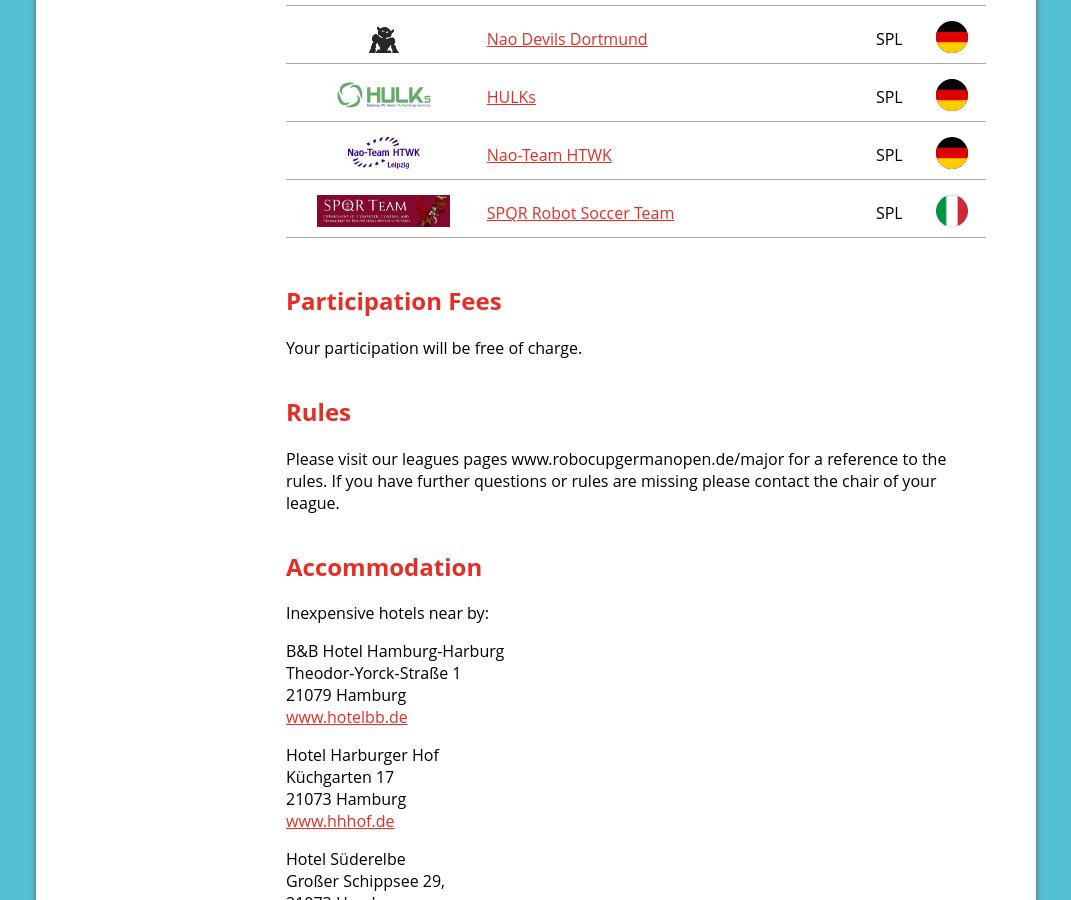
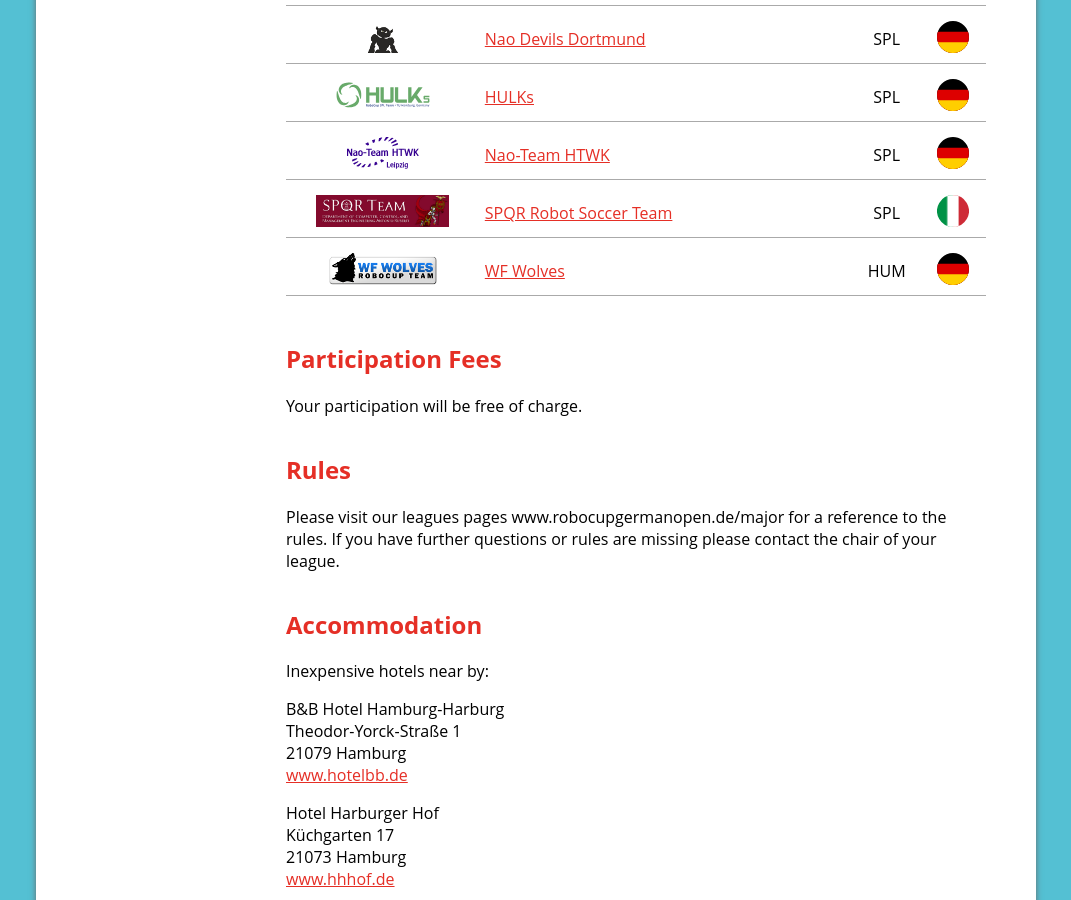
Before and after one commit to RHOrga/rhorga.github.io, a Jekyll site: the page built from 2018/en/teams.md, in a window 1280 px wide and 900 px high, scrolled down 878 px. Shown: the whole window, without its empty margins (104-1175 px from the left). Built offline with Jekyll 4.4.1, drawn with Linux system fonts in a browser that asks for light colours.

Commit message:
Add wolves

```diff
--- a/2018/en/teams.md
+++ b/2018/en/teams.md
@@ -24,6 +24,7 @@ Please submit your registration as soon as possible to help us simplify planning
 | ![](/assets/img/teams/HULKs.svg){: height="32"} | [HULKs](https://hulks.de) | SPL | ![DE](/assets/img/de.svg){: height="32"} |
 | ![](/assets/img/teams/Nao-Team HTWK.svg){: height="32"} | [Nao-Team HTWK](http://www.htwk-robots.de) | SPL | ![DE](/assets/img/de.svg){: height="32"} |
 | ![](/assets/img/teams/spqr.jpg){: height="32"} | [SPQR Robot Soccer Team](http://spqr.diag.uniroma1.it/) | SPL | ![IT](/assets/img/it.svg){: height="32"} |
+| ![](/assets/img/teams/wolves.png){: height="32"} | [WF Wolves](http://www.wf-wolves.de) | HUM | ![DE](/assets/img/de.svg) |
 {: class="teams"}
 
 ## Participation Fees
```
